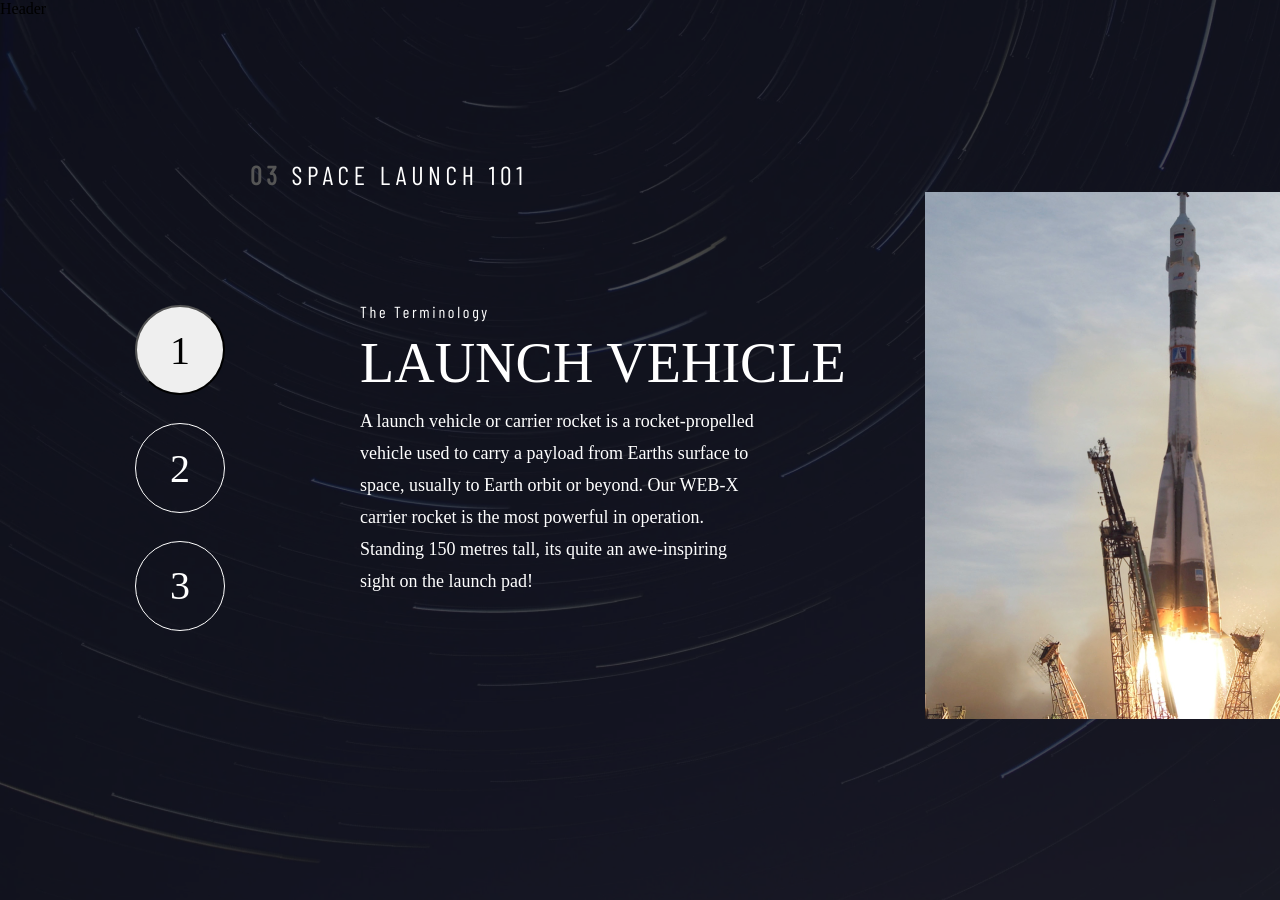
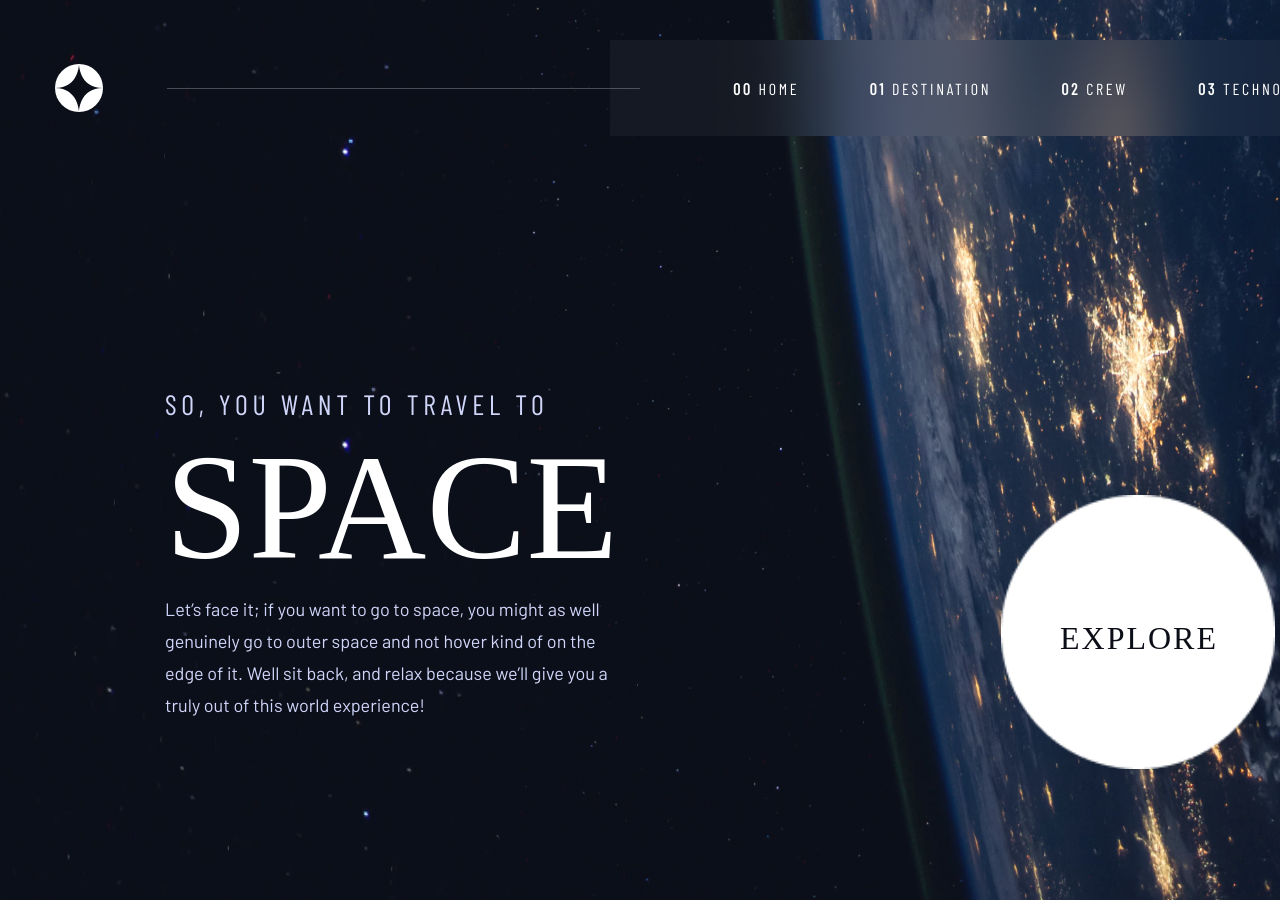
Before and after one commit to Luis-Restrepo98/workshop-6, a React (Vite) app: page / in a window 1280 px wide. Shown: the top 900 px of the page. Built offline with nearby package versions, Linux system fonts and the light colour scheme; a web font is replaced by a local one.

Commit message:
se agrego el componente technology en desktop

```diff
--- a/src/components/Router.jsx
+++ b/src/components/Router.jsx
@@ -4,6 +4,7 @@ import Home from '../components/Home';
 import Layout from '../components/Layout';
 import CarouselPersonajes from '../components/CarouselPersonajes';
 import NavbarDestination from '../components/destination/NavbarDestination';
+import { Vehicles } from '../components/vehicle';
 
 const Router = () => {
   return (
@@ -13,6 +14,7 @@ const Router = () => {
           <Route index element={<Home />} />
           <Route path='crew' element={<CarouselPersonajes />} />
           <Route path='destination' element={<NavbarDestination />} />
+          <Route path='technology' element={<Vehicles />} />
         </Route>
       </Routes>
     </BrowserRouter>
--- a/src/components/vehicle.jsx
+++ b/src/components/vehicle.jsx
@@ -3,6 +3,7 @@ import '../sass/vehicles.scss';
 import launchVehicle from '../assets/img/Space-1.png';
 import spaceport from '../assets/img/Space-2.png';
 import spacecapsule from '../assets/img/Sapce-3.png';
+import Navbar from './Navbar';
 
 export const Vehicles = () => {
   const [vehicle, setVehicle] = useState('LAUNCH');
@@ -22,11 +23,10 @@ export const Vehicles = () => {
   return (
     <div>
       <div className='vehiclesBody'>
-        <div className='vehiclesHeader'>Header</div>
+        <Navbar />
+        <div className='vehiclesHeader'></div>
         <div className='vehiclesTitle'>
-          <span className='vehiclesTitleText'>
-            <span className='num'>03</span> SPACE LAUNCH 101
-          </span>
+          <span className='vehiclesTitleText'>SPACE LAUNCH 101</span>
         </div>
 
         <div className='vehiclesContanerInfo'>
--- a/src/main.jsx
+++ b/src/main.jsx
@@ -1,17 +1,4 @@
 import ReactDOM from 'react-dom/client';
-/* import CarruselPersonajes from './components/CarruselPersonajes' */
-import { BrowserRouter } from 'react-router-dom';
-import App from '../App.jsx';
+import Router from './components/Router';
 
-/* ReactDOM.createRoot(document.getElementById('root')).render(
-  <React.StrictMode>
-    <CarruselPersonajes/>
-  </React.StrictMode>,
-)
- */
-
-ReactDOM.createRoot(document.getElementById('root')).render(
-  <BrowserRouter>
-    <App />
-  </BrowserRouter>
-);
+ReactDOM.createRoot(document.getElementById('root')).render(<Router />);
--- a/src/sass/vehicles.scss
+++ b/src/sass/vehicles.scss
@@ -39,11 +39,6 @@
   font-weight: 400;
   line-height: 34px;
   letter-spacing: 4.724999904632568px;
-
-  .num {
-    font-weight: bold;
-    color: #555;
-  }
 }
 
 .vehiclesDescription {
```
